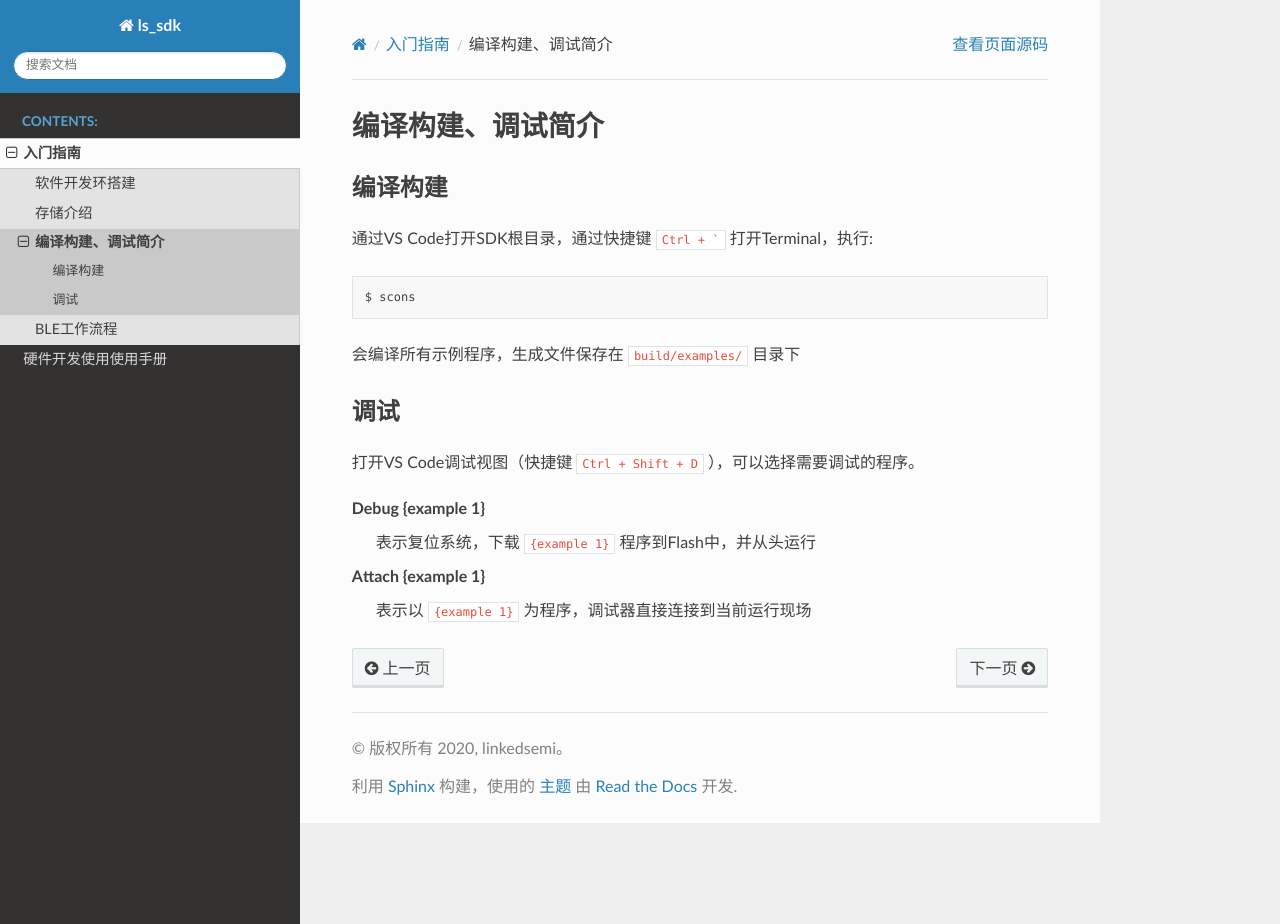
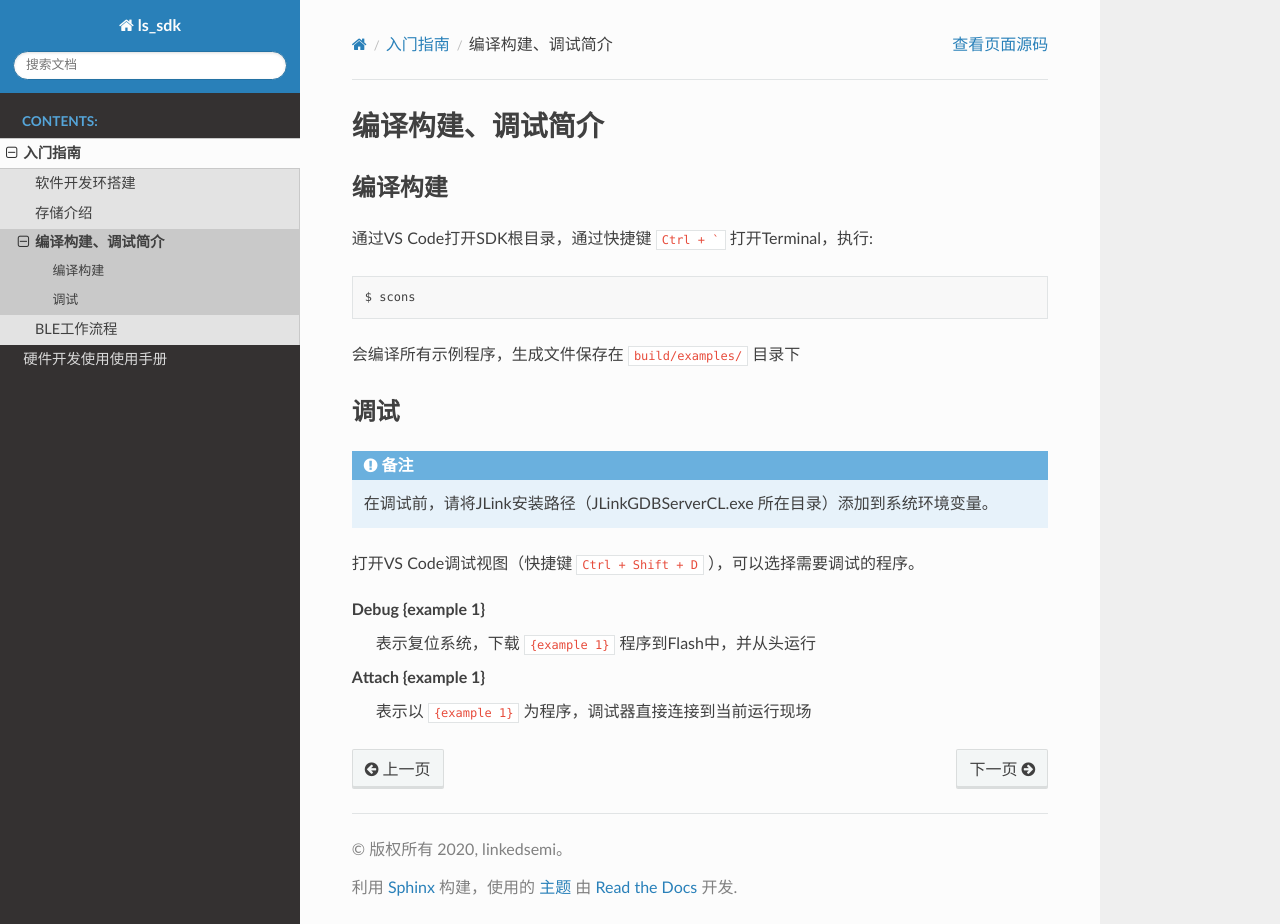
Before and after one commit to linkedsemi/ls_ble_sdk, a Sphinx documentation site: the page built from doc/getting_started/build_and_debug.rst, in a window 1280 px wide and 924 px high. Built offline with Sphinx 7.4.7 and the Read the Docs theme 2.0.0, drawn with Linux system fonts in a browser that asks for light colours; pages that are not in the unit, such as notebooks, are missing from menus.

Commit message:
debug doc update
Test Plan: No

Reviewers: jwzhang, mingzhou

Reviewed By: mingzhou

Differential Revision: http://10.10.20.8/D38

```diff
--- a/doc/getting_started/build_and_debug.rst
+++ b/doc/getting_started/build_and_debug.rst
@@ -14,6 +14,8 @@
 调试
 -------------
 
+.. note:: 在调试前，请将JLink安装路径（JLinkGDBServerCL.exe 所在目录）添加到系统环境变量。
+
 打开VS Code调试视图（快捷键 ``Ctrl + Shift + D`` ），可以选择需要调试的程序。
 
 **Debug {example 1}**
```
